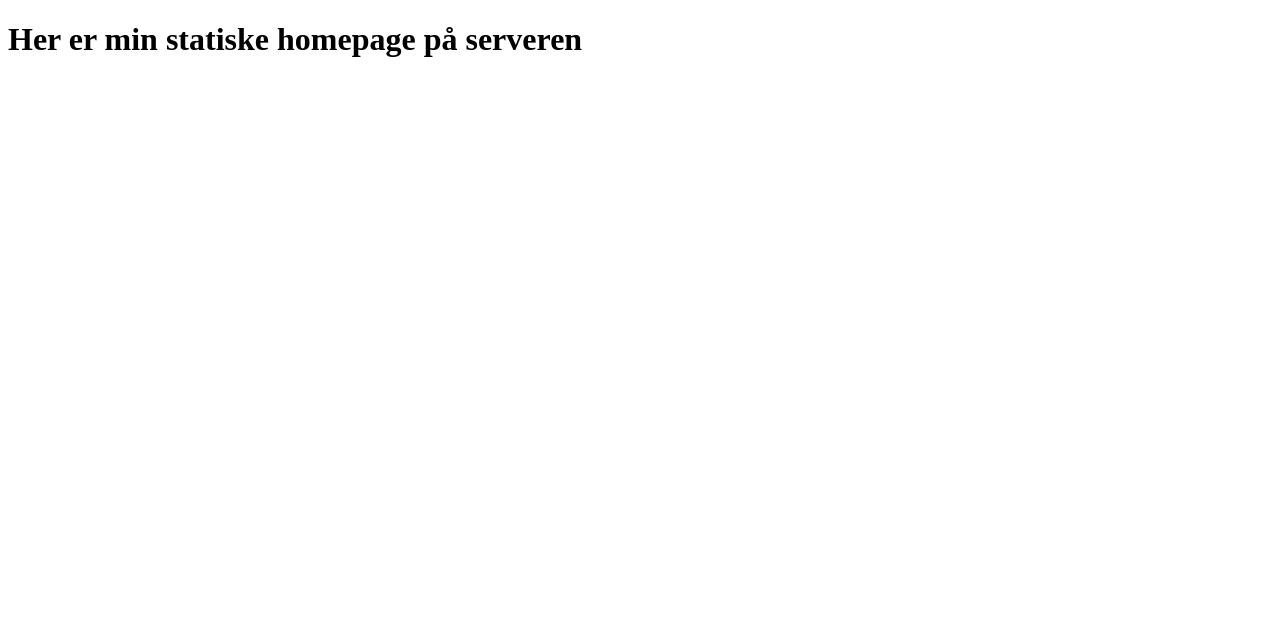
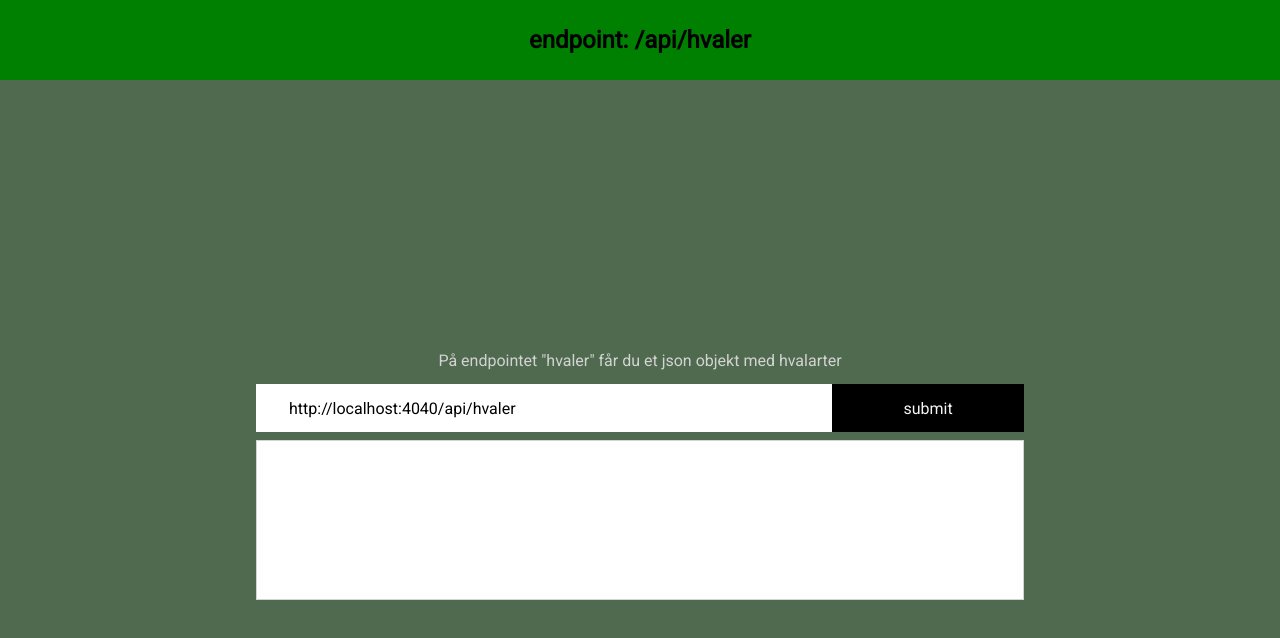
Before and after one commit to simmoe/node-express-api-homepage, a plain HTML site: page public/index.html in a window 1280 px wide. Drawn offline with Linux system fonts and the light colour scheme.

Commit message:
api introduction

```diff
--- /dev/null
+++ b/public/index.css
@@ -0,0 +1,73 @@
+@import url('https://fonts.googleapis.com/css2?family=Merriweather:ital,wght@0,300;0,400;1,300&family=Roboto:ital,wght@0,100;0,300;0,400;1,100;1,300&display=swap');
+
+* {
+    font-family: 'Roboto';
+    margin:0;
+    padding:0;
+    box-sizing: border-box;
+}
+
+body{
+    background:lightblue;
+    width:100vw;
+    height:100vh;
+    display:grid;
+    place-items: center;
+}
+
+#hvaler{
+    background:green;
+    width:100vw;
+    height:100vh;
+    position:fixed;
+    top:90vh;
+    display:grid;
+    grid-template-rows:10vh 90vh;
+    transition: .8s ease-in-out;
+}
+#hvaler h2{
+    display:grid;
+    place-items:center;
+    cursor:pointer;
+}
+
+.intro{
+    height:3rem;
+    display:grid;
+    place-items:center;
+    color:lightgray;
+}
+
+#hvaler .content{
+    padding:20vw;
+    background-color:rgba(100,100,100,0.8);
+}
+.example{
+    display:grid;
+    grid-template-columns: 6fr 2fr;
+}
+#endpointH{
+    height:3rem;
+    background:white;
+    border:1px solid white;
+    display:grid;
+    align-content: center;
+    padding-left:2rem;
+}
+#submitH{
+    height:3rem;
+    display:grid;
+    place-items:center;
+    background:black;
+    color:whitesmoke;
+    cursor: pointer;
+}
+
+.json{
+    width:100%;
+    height:20vh;
+    background:white;
+    margin-top:.5rem;
+    border:1px solid lightgray;
+    padding:2rem;
+}
--- a/public/index.html
+++ b/public/index.html
@@ -4,10 +4,28 @@
     <meta charset="UTF-8">
     <meta http-equiv="X-UA-Compatible" content="IE=edge">
     <meta name="viewport" content="width=device-width, initial-scale=1.0">
-    <title>Document</title>
-    <script src="index.js"></script>
+    <link rel="stylesheet" href="index.css">
+    <title>Dato og Hvaler API</title>
 </head>
 <body>
-    <h1>Her er min statiske homepage på serveren</h1>
+    <div>
+        <h1>Velkommen til mit dato og hvaler API</h1>
+        <p>I dette api (application programming interface) kan DU hente uvurderlig viden fra min server-database om hvaler og datoer.</p>
+    </div>
+    <div id="hvaler">
+        <h2>endpoint: /api/hvaler</h2>
+        <div class="content">
+            <p class="intro">På endpointet "hvaler" får du et json objekt med hvalarter</p>
+            <div class="example">
+                <div id="endpointH">http://localhost:4040/api/hvaler</div>
+                <div id="submitH">submit</div>
+            </div>
+            <div class="json">
+
+            </div>
+
+        </div>
+    </div>
+    <script src="index.js"></script>
 </body>
 </html>
--- a/public/index.js
+++ b/public/index.js
@@ -1 +1,17 @@
 console.log('hejsa')
+let hvalDiv = document.querySelector('#hvaler')
+hvalDiv.style.top = 0
+
+document.querySelector('#hvaler h2').addEventListener('click', ()=> {
+    if(hvalDiv.style.top == '90vh'){
+        hvalDiv.style.top = 0;
+    }else{
+        hvalDiv.style.top = '90vh';
+    }
+})
+
+document.querySelector('#submitH').addEventListener('click', () => {
+    fetch('http://localhost:4040/api/hvaler')
+        .then(res => res.json())
+            .then(json => document.querySelector('#hvaler .json').innerHTML = JSON.stringify(json))
+})
```
Also changed, not shown: index.js (+16 -23 lines).
